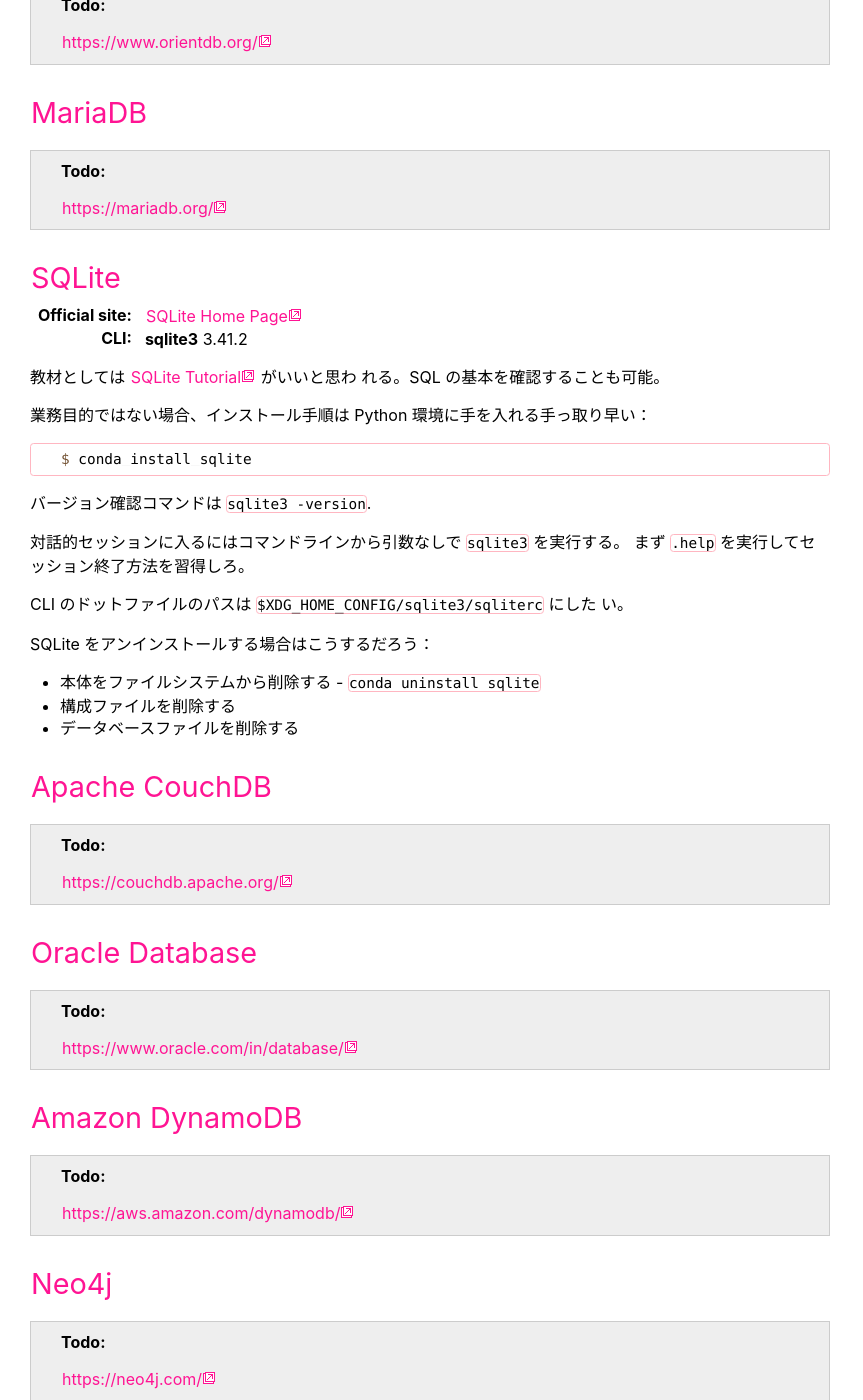
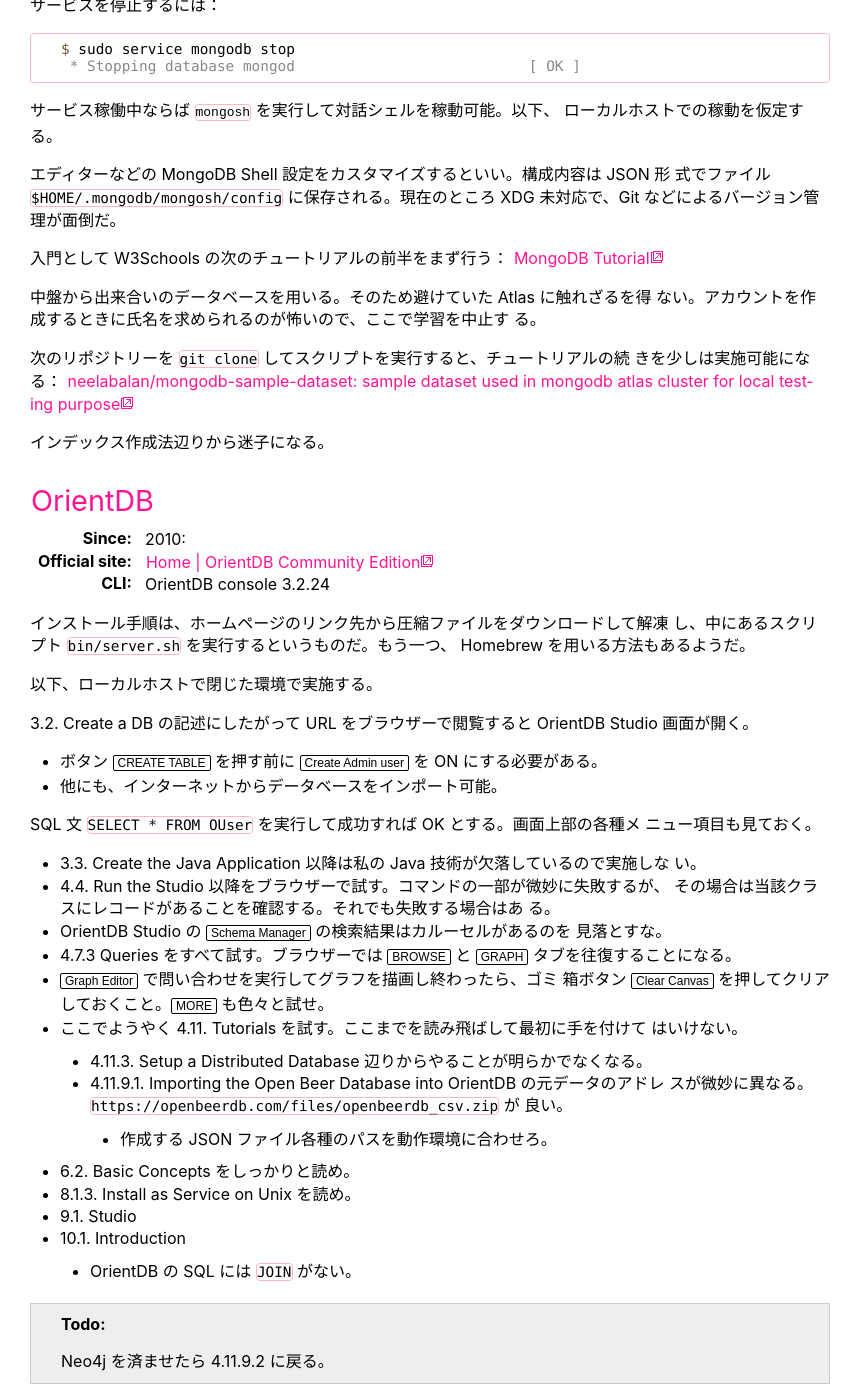
Before and after one commit to showa-yojyo/minibook, a Sphinx documentation site: the page built from source/database.rst, in a window 1280 px wide and 1400 px high, scrolled down 2148 px. Shown: the whole window, without its empty margins (0-863 px from the left). Built offline with Sphinx 7.4.7, drawn with Linux system fonts in a browser that asks for light colours; some of the changed text lies outside the part shown.

Commit message:
database: fill OrientDB
and reorder sections [skip ci]

```diff
--- a/source/database.rst
+++ b/source/database.rst
@@ -30,9 +30,40 @@
 
 .. todo:: https://www.postgresql.org/
 
+SQLite
+======================================================================
+
+:Since: 2000
+:Official site: `SQLite Home Page <https://www.sqlite.org/index.html>`__
+:CLI: :program:`sqlite3` 3.41.2
+
+教材としては `SQLite Tutorial <https://www.sqlitetutorial.net/>`__ がいいと思わ
+れる。SQL の基本を確認することも可能。
+
+業務目的ではない場合、インストール手順は Python 環境に手を入れる手っ取り早い：
+
+.. code:: console
+
+   $ conda install sqlite
+
+バージョン確認コマンドは ``sqlite3 -version``.
+
+対話的セッションに入るにはコマンドラインから引数なしで ``sqlite3`` を実行する。
+まず ``.help`` を実行してセッション終了方法を習得しろ。
+
+CLI のドットファイルのパスは :file:`$XDG_HOME_CONFIG/sqlite3/sqliterc` にした
+い。
+
+SQLite をアンインストールする場合はこうするだろう：
+
+* 本体をファイルシステムから削除する - ``conda uninstall sqlite``
+* 構成ファイルを削除する
+* データベースファイルを削除する
+
 MongoDB
 ======================================================================
 
+:Since: 2007
 :Official site: `MongoDB <https://www.mongodb.com/>`__
 :Service: :program:`mongod` 7.0.3
 :CLI: :program:`mongosh` 2.0.2
@@ -85,41 +116,63 @@
 OrientDB
 ======================================================================
 
-.. todo:: https://www.orientdb.org/
+:Since: 2010:
+:Official site: `Home | OrientDB Community Edition <https://www.orientdb.org/>`__
+:CLI: OrientDB console 3.2.24
+
+インストール手順は、ホームページのリンク先から圧縮ファイルをダウンロードして解凍
+し、中にあるスクリプト :file:`bin/server.sh` を実行するというものだ。もう一つ、
+Homebrew を用いる方法もあるようだ。
+
+以下、ローカルホストで閉じた環境で実施する。
+
+3.2. Create a DB の記述にしたがって URL をブラウザーで閲覧すると OrientDB Studio
+画面が開く。
+
+* ボタン :guilabel:`CREATE TABLE` を押す前に :guilabel:`Create Admin user` を ON
+  にする必要がある。
+* 他にも、インターネットからデータベースをインポート可能。
+
+SQL 文 ``SELECT * FROM OUser`` を実行して成功すれば OK とする。画面上部の各種メ
+ニュー項目も見ておく。
+
+* 3.3. Create the Java Application 以降は私の Java 技術が欠落しているので実施しな
+  い。
+* 4.4. Run the Studio 以降をブラウザーで試す。コマンドの一部が微妙に失敗するが、
+  その場合は当該クラスにレコードがあることを確認する。それでも失敗する場合はあ
+  る。
+* OrientDB Studio の :guilabel:`Schema Manager` の検索結果はカルーセルがあるのを
+  見落とすな。
+* 4.7.3 Queries をすべて試す。ブラウザーでは :guilabel:`BROWSE` と
+  :guilabel:`GRAPH` タブを往復することになる。
+* :guilabel:`Graph Editor` で問い合わせを実行してグラフを描画し終わったら、ゴミ
+  箱ボタン :guilabel:`Clear Canvas` を押してクリアしておくこと。:guilabel:`MORE`
+  も色々と試せ。
+* ここでようやく 4.11. Tutorials を試す。ここまでを読み飛ばして最初に手を付けて
+  はいけない。
+
+  * 4.11.3. Setup a Distributed Database 辺りからやることが明らかでなくなる。
+  * 4.11.9.1. Importing the Open Beer Database into OrientDB の元データのアドレ
+    スが微妙に異なる。:file:`https://openbeerdb.com/files/openbeerdb_csv.zip` が
+    良い。
+
+    * 作成する JSON ファイル各種のパスを動作環境に合わせろ。
+
+* 6.2. Basic Concepts をしっかりと読め。
+* 8.1.3. Install as Service on Unix を読め。
+* 9.1. Studio
+* 10.1. Introduction
+
+  * OrientDB の SQL には ``JOIN`` がない。
+
+.. todo::
+
+   Neo4j を済ませたら 4.11.9.2 に戻る。
 
 MariaDB
 ======================================================================
 
 .. todo:: https://mariadb.org/
-
-SQLite
-======================================================================
-
-:Official site: `SQLite Home Page <https://www.sqlite.org/index.html>`__
-:CLI: :program:`sqlite3` 3.41.2
-
-教材としては `SQLite Tutorial <https://www.sqlitetutorial.net/>`__ がいいと思わ
-れる。SQL の基本を確認することも可能。
-
-業務目的ではない場合、インストール手順は Python 環境に手を入れる手っ取り早い：
-
-.. code:: console
-
-   $ conda install sqlite
-
-バージョン確認コマンドは ``sqlite3 -version``.
-
-対話的セッションに入るにはコマンドラインから引数なしで ``sqlite3`` を実行する。
-まず ``.help`` を実行してセッション終了方法を習得しろ。
-
-CLI のドットファイルのパスは :file:`$XDG_HOME_CONFIG/sqlite3/sqliterc` にした
-い。
-
-SQLite をアンインストールする場合はこうするだろう：
-
-* 本体をファイルシステムから削除する - ``conda uninstall sqlite``
-* 構成ファイルを削除する
-* データベースファイルを削除する
 
 Apache CouchDB
 ======================================================================
```
